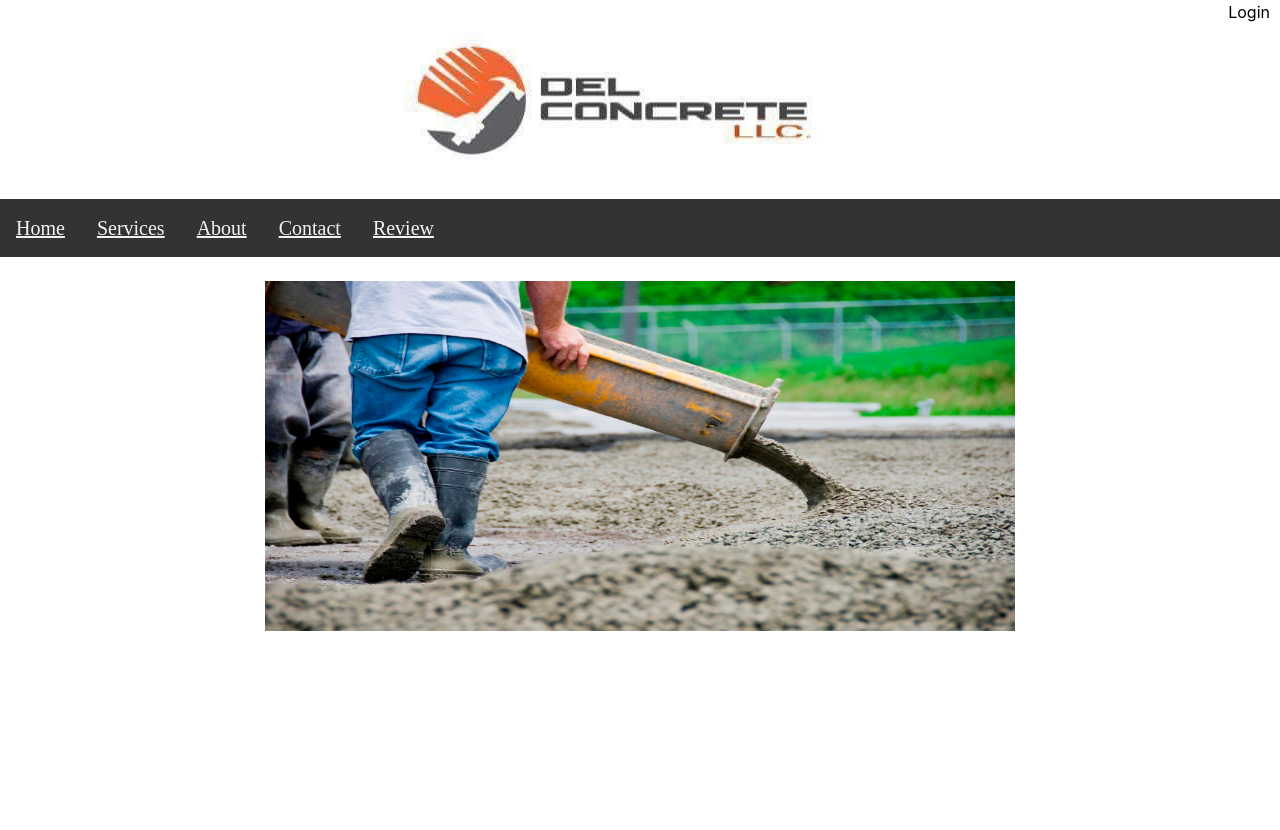
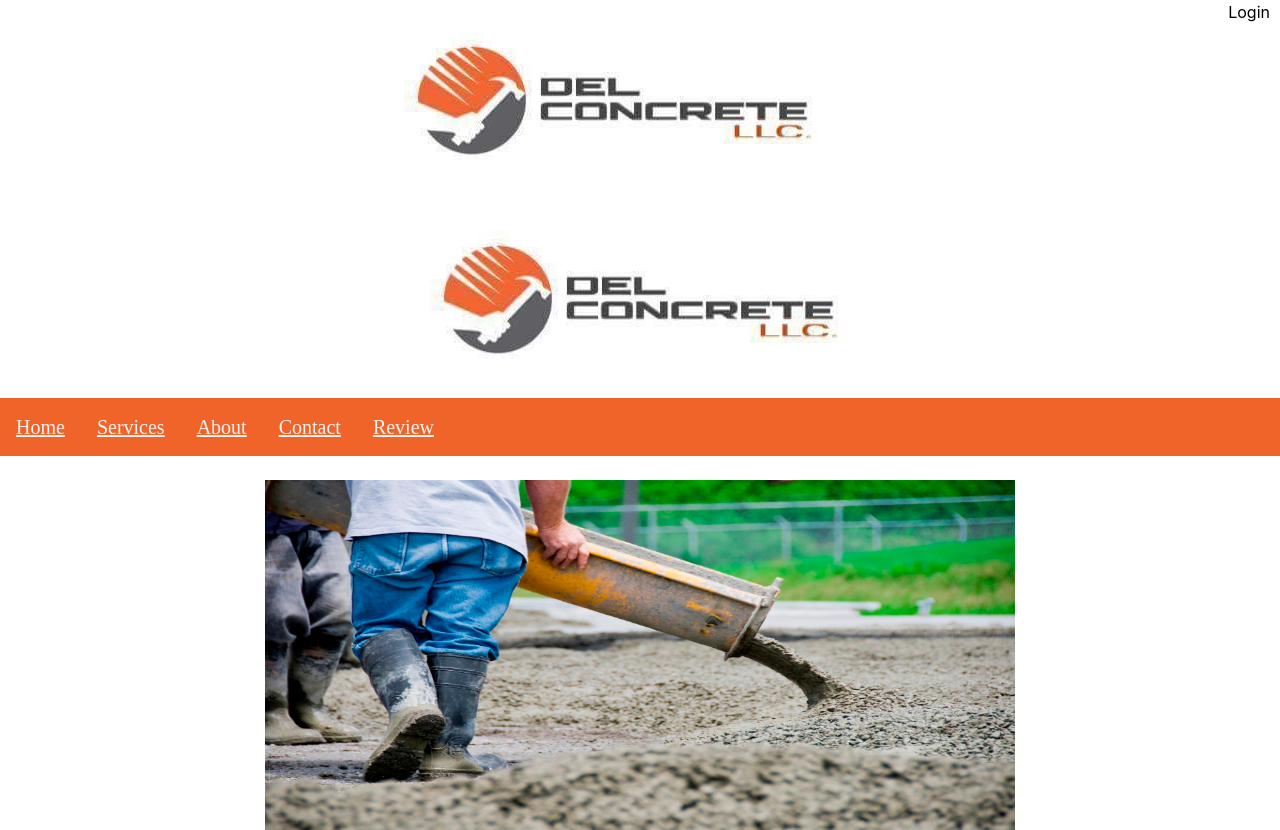
Before and after one commit to AK-Ultra/project3308, a Flask app: page / in a window 1280 px wide. Before the commit the page ends 631 px from the top, so only its background shows below. Run offline with Flask 2, Linux system fonts and the light colour scheme; some libraries are stand-ins or nearby versions.

Commit message:
little style changes

```diff
--- a/static/styles/style.css
+++ b/static/styles/style.css
@@ -37,9 +37,8 @@ form            {
   float: right;
   padding-right: 10px;
 }
-//nav bar
 .topnav {
-        background-color: #ffaf4d;
+        background-color: #F16429;
         overflow: hidden;
         }
 .topnav a {
--- a/templates/index.html
+++ b/templates/index.html
@@ -35,7 +35,7 @@ body {margin:0;}
        text-align:center;
      }
      .topnav {
-        background-color: #333;
+        background-color: #F16429;
         overflow: hidden;
         }
         .topnav a {
--- a/templates/layout.html
+++ b/templates/layout.html
@@ -5,7 +5,11 @@
 <link rel="stylesheet" type = "text/css" href="{{ url_for('static',filename='styles/style.css') }}"/>
 </head>
 <body bgcolor="Azure">
-<a id="login_button" href="login">Login</a>
+  <a href="/">
+  <img src="{{url_for('static', filename='logo.jpg')}}" style="width:452px;height:199px;" />
+  </a>
+
+<a id="login_button" href="/login">Login</a>
 <div id="wrapperHeader">
     <div id="header">
         <img src="logo.jpg" alt="Del Concrete" />
@@ -44,7 +48,7 @@ body {margin:0;}
        text-align:center;
      }
      .topnav {
-        background-color: #333;
+        background-color: #F16429;
         overflow: hidden;
         }
         .topnav a {
```
Also changed, not shown: static/logo.jpg (renamed from templates/logo.jpg).
